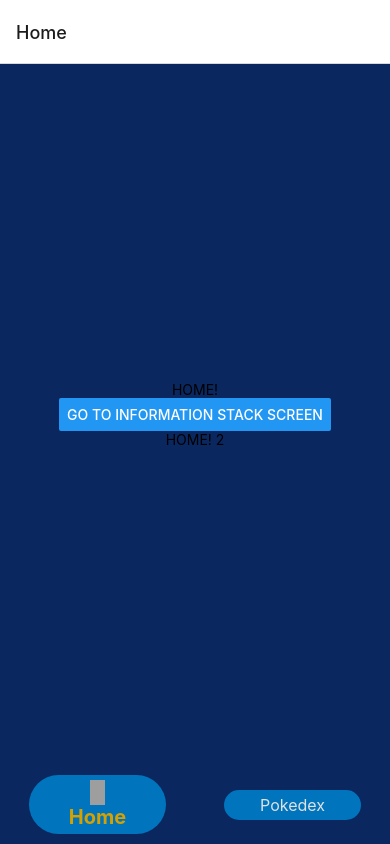
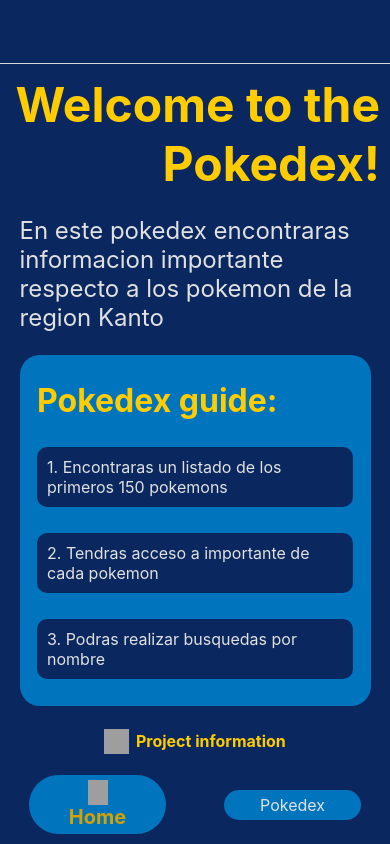
Before and after one commit to yasskate/pokedex, a React Native app: screen /Home in a window 390 px wide. Built offline with nearby package versions, Linux system fonts and the light colour scheme; grey boxes are pictures that could not be loaded.

Commit message:
Improves home ui (#11)
* Improves header ui on home stack

* Fix tab bar image

* Delete header name

* Improves home ui

```diff
--- a/src/components/tabBar.js
+++ b/src/components/tabBar.js
@@ -48,7 +48,7 @@
               {isFocused && (
                 <Image
                   source={{ uri: getUri(label) }}
-                  style={{  width: 15, height: 25 }}
+                  style={{  width: 20, height: 25 }}
                 />
               )}
               <Text style={styles.tabTitle(isFocused)}>
--- a/src/navigation/stacks/homeStackScreen.js
+++ b/src/navigation/stacks/homeStackScreen.js
@@ -1,44 +1,38 @@
 import { createNativeStackNavigator } from '@react-navigation/native-stack'
-import Pokedex from '../../screens/pokedex'
 import Home from '../../screens/home'
 import Information from '../../screens/information'
 import { colors } from '../../utils/colors'
 
-// TODO:
-// - Set pokemon name as header when detail view is shown
-// https://reactnavigation.org/docs/headers/#updating-options-with-setoptions
-
 const Stack = createNativeStackNavigator()
 
 const HomeStackScreen = () => (
-  <Stack.Navigator initialRouteName='Pokedex'>
+  <Stack.Navigator
+    initialRouteName='Pokedex'
+    screenOptions={{
+      headerTintColor: colors.hardYellow
+    }}
+  >
     <Stack.Screen
       name='Home'
       component={Home}
-      // options={{ header: () => <></> }}
-      // options={{
-      //   title: 'Pokedex adsf',
-      //   headerTintColor: 'white',
-      //   headerStyle: {
-          // backgroundColor: 'red',
-          // backgroundColor: colors.hardBlue
-      //   },
-      //   headerTitleStyle: {
-      //     fontWeight: 'bold',
-      //     fontSize: 24
-      //   }
-      // }}
-      />
+      options={{
+        title: '',
+        headerStyle: {
+          backgroundColor: colors.hardBlue
+        }
+      }}
+    />
 
       <Stack.Screen
         name='Information'
         component={Information}
-      // options={{ header: () => <></> }}
+        options={{
+          title: 'Information',
+          headerStyle: {
+            backgroundColor: colors.hardBlue
+          }
+        }}
       />
-    {/* <Stack.Screen
-      name="PokemonDetail"
-      component={PokemonDetail}
-    /> */}
   </Stack.Navigator>
 )
 
--- a/src/screens/home.js
+++ b/src/screens/home.js
@@ -1,29 +1,120 @@
 import { StatusBar } from 'expo-status-bar'
-import { Text, Button, View } from 'react-native'
+import { Text, View, StyleSheet, SafeAreaView, ScrollView, Image, TouchableOpacity } from 'react-native'
 import { colors } from '../utils/colors'
+
+const INSTRUCTIONS = [
+  '1. Encontraras un listado de los primeros 150 pokemons',
+  '2. Tendras acceso a importante de cada pokemon',
+  '3. Podras realizar busquedas por nombre'
+]
 
 const Home = ({ navigation }) => {
   const gotoInformationScreen = () =>
     navigation.navigate('Information')
 
+  const GuideInstructions = () => (INSTRUCTIONS.map(instruction => (
+    <View style={styles.instructionWrapper}>
+      <Text style={styles.instructions}>{instruction}</Text>
+    </View>
+    ))
+  )
+
+  const TouchableProjectInformation = () => (
+    <TouchableOpacity
+      style={styles.touchableProjectInformation}
+      onPress={gotoInformationScreen}
+    >
+        <Image
+          source={{ uri: 'https://img.freepik.com/free-icon/valor_318-196559.jpg?w=2000' }}
+          style={{ width: 25, height: 25 }}
+        />
+        <Text style={styles.touchableText}>Project information</Text>
+    </TouchableOpacity>
+  )
+
   return (
-    <View
-      style={{
-        alignItems: 'center',
-        backgroundColor: colors.hardBlue,
-        flex: 1,
-        justifyContent: 'center'
-      }}
+    <SafeAreaView
+      style={styles. container}
     >
-      <StatusBar style="auto" />
-      <Text>HOME!</Text>
-      <Button
-        title="Go to Information stack screen"
-        onPress={gotoInformationScreen}
-      />
-      <Text>HOME! 2</Text>
-    </View>
+      <ScrollView style={{ width: '100%' }} contentContainerStyle={styles.contentContainerStyle} horizontal={false}>
+        <StatusBar style="light" />
+        <Text style={styles.title}>Welcome to the Pokedex!</Text>
+        <Text style={styles.description}>En este pokedex encontraras informacion importante respecto a los pokemon de la region Kanto</Text>
+        <View style={styles.instructionsContainer}>
+          <Text style={styles.instructionsTitle}>Pokedex guide:</Text>
+          <GuideInstructions />
+        </View>
+        <TouchableProjectInformation />
+      </ScrollView>
+    </SafeAreaView>
   )
 }
 
+const styles = StyleSheet.create({
+  container: {
+    alignItems: 'center',
+    backgroundColor: colors.hardBlue,
+    flex: 1,
+    flexGrow: 1
+  },
+  contentContainerStyle: {
+    justifyContent: 'space-around',
+    backgroundColor: colors.hardBlue,
+    flex: 1
+  },
+  title: {
+    color: colors.yellow,
+    fontSize: 48,
+    fontWeight: 'bold',
+    paddingRight: 10,
+    textAlign: 'right',
+    width: '100%'
+
+  },
+  description: {
+    color: colors.white,
+    fontSize: 24,
+    width: '90%',
+    alignSelf: 'center'
+  },
+  instructionsContainer: {
+    alignSelf: 'center',
+    backgroundColor: colors.blue,
+    borderRadius: 20,
+    alignItems: 'center',
+    justifyContent: 'space-evenly',
+    height: '50%',
+    width: '90%'
+  },
+  instructionsTitle: {
+    width: '90%',
+    color: colors.yellow,
+    fontSize: 32,
+    fontWeight: 'bold'
+  },
+  instructionWrapper: {
+    backgroundColor: colors.hardBlue,
+    width: '90%',
+    borderRadius: 10,
+    justifyContent: 'center'
+  },
+  instructions: {
+    fontSize: 16,
+    color: colors.white,
+    padding: 10,
+  },
+  touchableProjectInformation: {
+    width: '50%',
+    alignSelf: 'center',
+    flexDirection: 'row',
+    justifyContent: 'space-evenly',
+    alignItems: 'center'
+  },
+  touchableText: {
+    color: colors.yellow,
+    fontSize: 16,
+    fontWeight: 'bold'
+  }
+})
+
 export default Home
```
